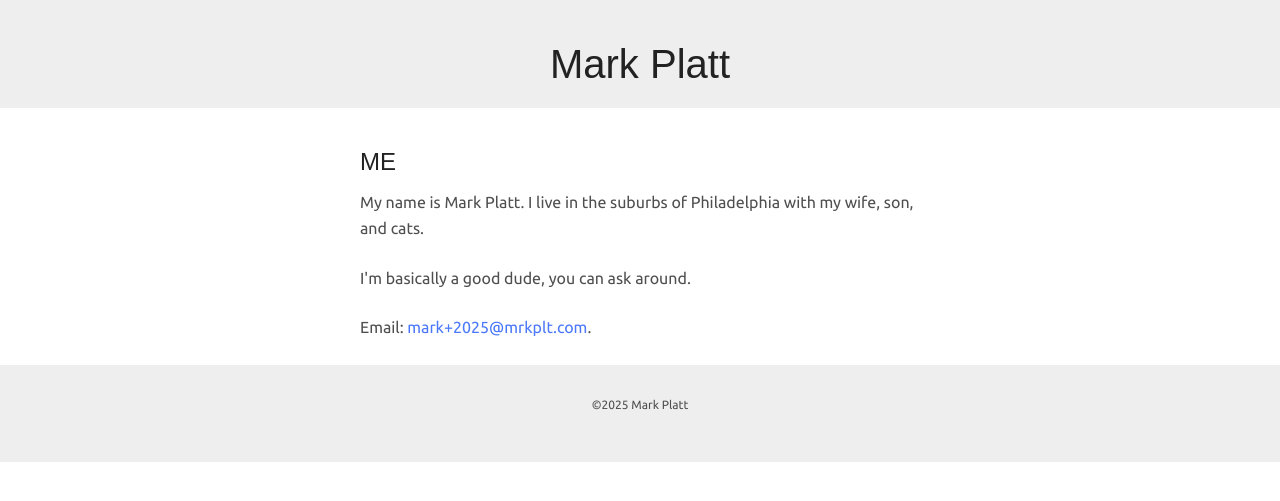
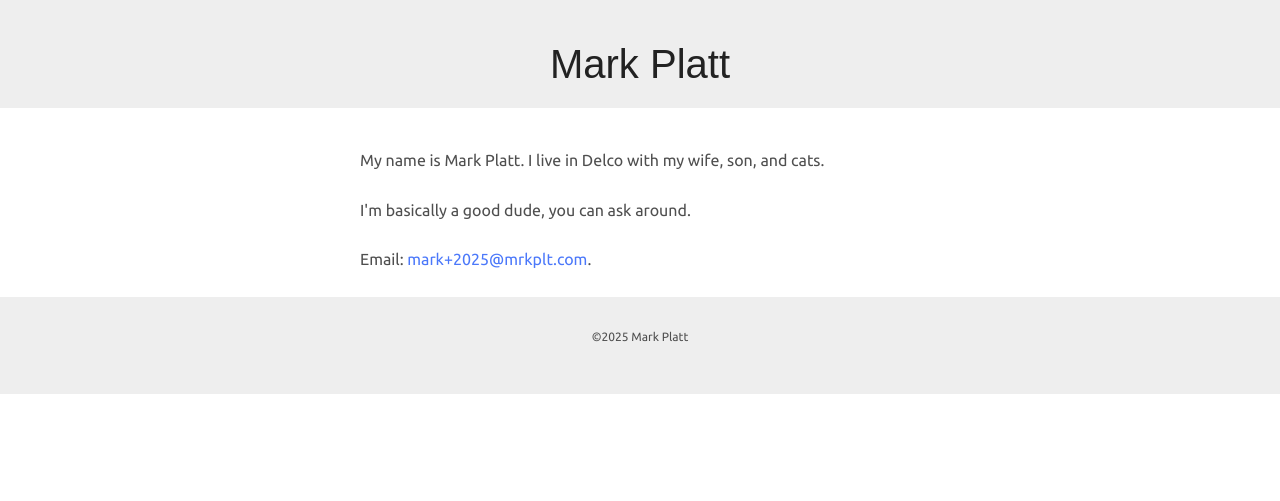
Before and after one commit to mrkplt/mrkplt.github.io, a Jekyll site: the page built from index.html, in a window 1280 px wide. Shown: the top 501 px of the page. Built offline with Jekyll 4.4.1, drawn with Linux system fonts in a browser that asks for light colours; some web fonts are replaced.

Commit message:
Update bio.html

```diff
--- a/_includes/bio.html
+++ b/_includes/bio.html
@@ -1,3 +1,3 @@
-<h2 id='bio'>Me</h2>
-<p>My name is Mark Platt. I live in the suburbs of Philadelphia with my wife, son, and cats.</p>
+
+<p>My name is Mark Platt. I live in Delco with my wife, son, and cats.</p>
 <p>I'm basically a good dude, you can ask around.</p>
```
